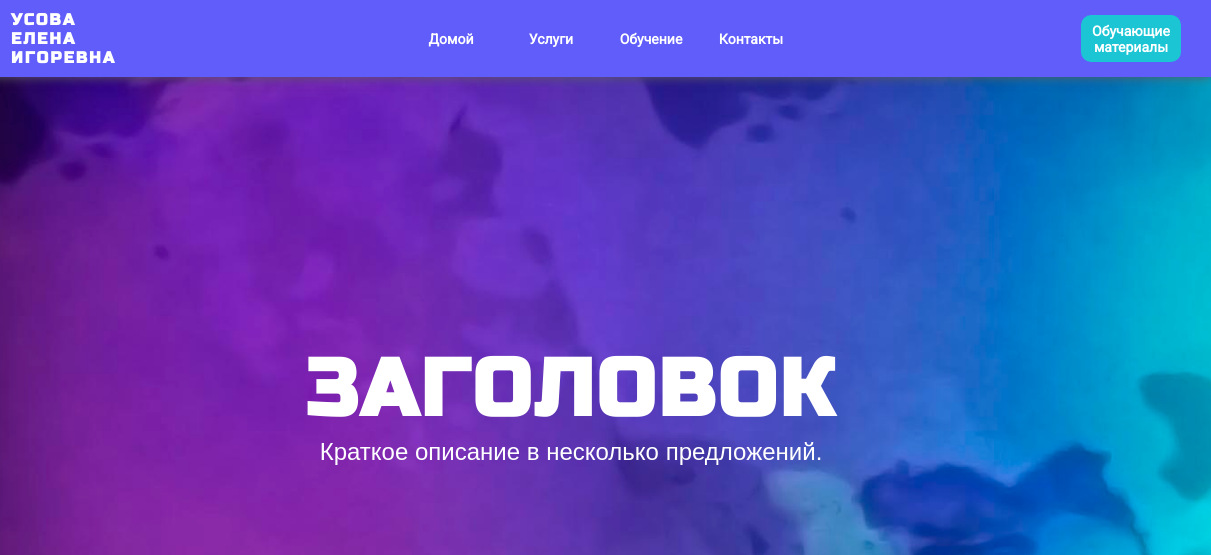
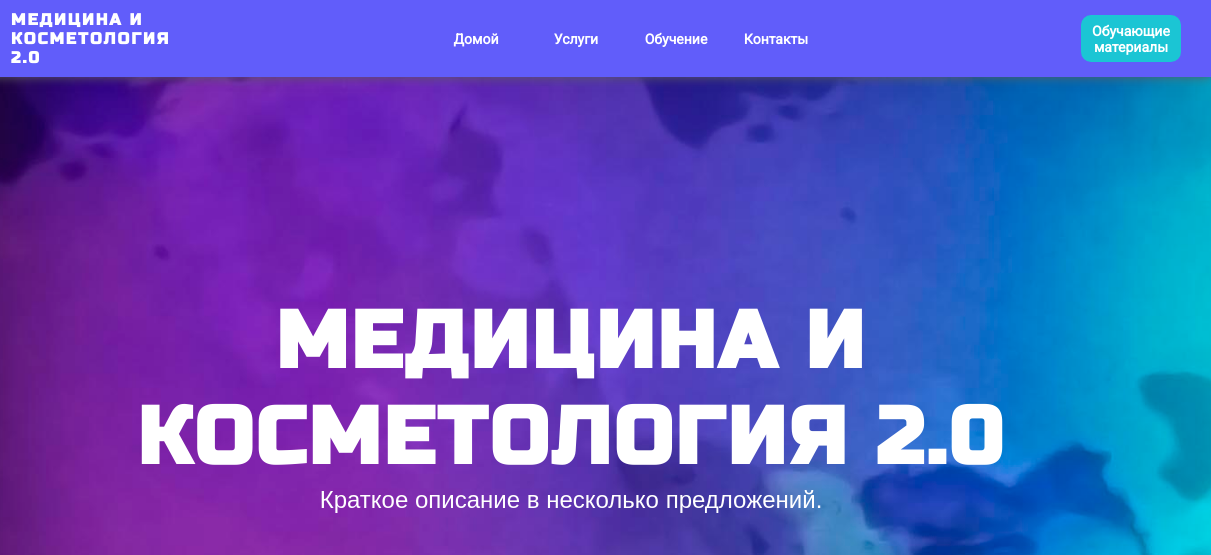
Before and after one commit to publicvoidstudios/cosmo-web, a plain HTML site: page index.html in a window 1280 px wide. Shown: the top 555 px of the page, 69-1280 px from the left. Drawn offline with Linux system fonts and the light colour scheme; a web font is replaced by a local one.

Commit message:
Changed site name.

```diff
--- a/css/styles.css
+++ b/css/styles.css
@@ -91,7 +91,7 @@ header{
             font-size: 16px;
             margin: 10px;
             font-weight: 600;
-            max-width: 100px;
+            max-width: 150px;
             font-family: var(--heading-font-family);
             letter-spacing: 2px;
         }
@@ -297,6 +297,7 @@ header{
             padding: 0;
             font-size: 80px;
             text-transform: uppercase;
+            text-align: center;
             font-family: var(--heading-font-family);
             letter-spacing: 3px;
         }
@@ -305,6 +306,7 @@ header{
             padding: 0;
             font-family: var(--description-font-family);
             font-size: 24px;
+            text-align: center;
         }
     }
 }
--- a/index.html
+++ b/index.html
@@ -2,7 +2,7 @@
 <html lang="en">
 <head>
     <meta charset="UTF-8">
-    <title>Профиль</title>
+    <title>MK II</title>
     <link rel="stylesheet" href="css/styles.css"/>
     <script src="js/index.js"></script>
 </head>
@@ -10,7 +10,7 @@
 <header>
     <div class="panel-logo-name-container">
         <img class="panel-logo" src="resources/logo.jpg" alt="">
-        <h1 class="panel-name">Усова Елена Игоревна</h1>
+        <h1 class="panel-name">Медицина и косметология 2.0</h1>
     </div>
     <div class="panel-navigation-container">
         <a class="navigation-button" href="#welcome">Домой</a>
@@ -26,7 +26,7 @@
     <a class="anchor" id="welcome"></a>
     <div class="landing-section welcome">
         <div class="welcome-heading-text">
-            <h1 class="welcome-heading">Заголовок</h1>
+            <h1 class="welcome-heading">Медицина и косметология 2.0</h1>
             <p class="welcome-text">Краткое описание в несколько предложений.</p>
         </div>
     </div>
```
